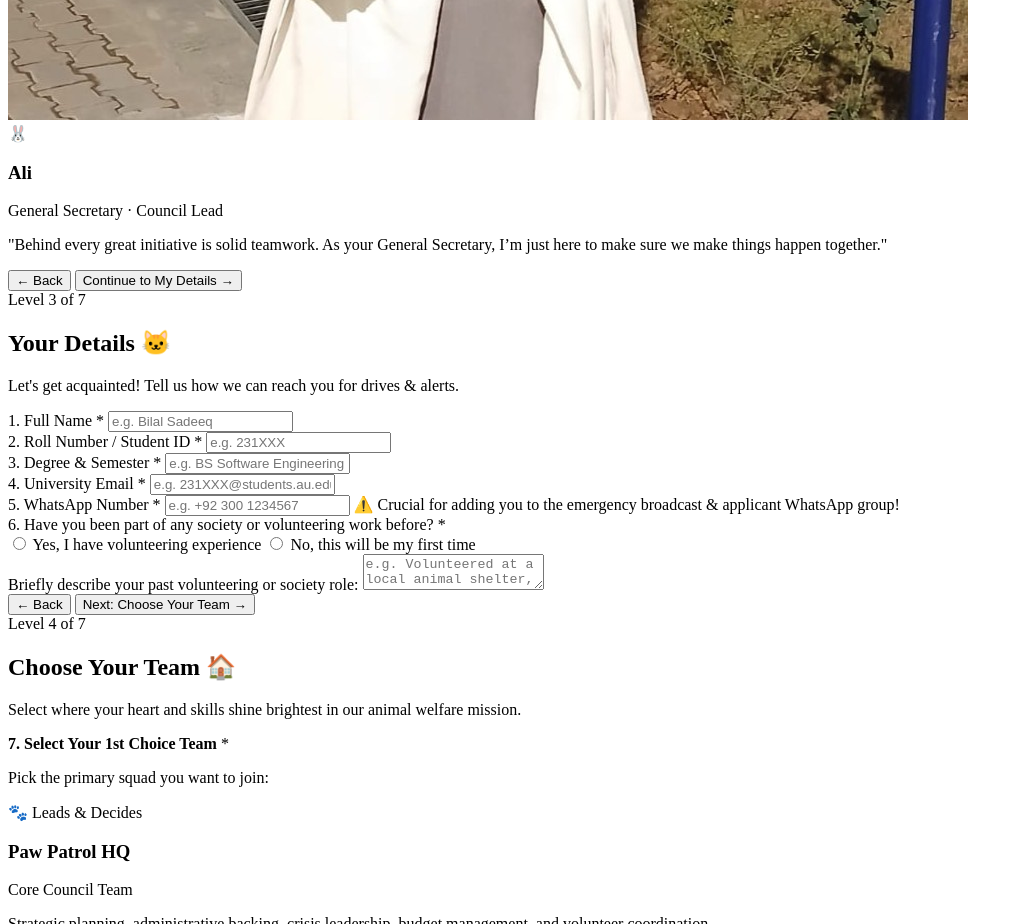
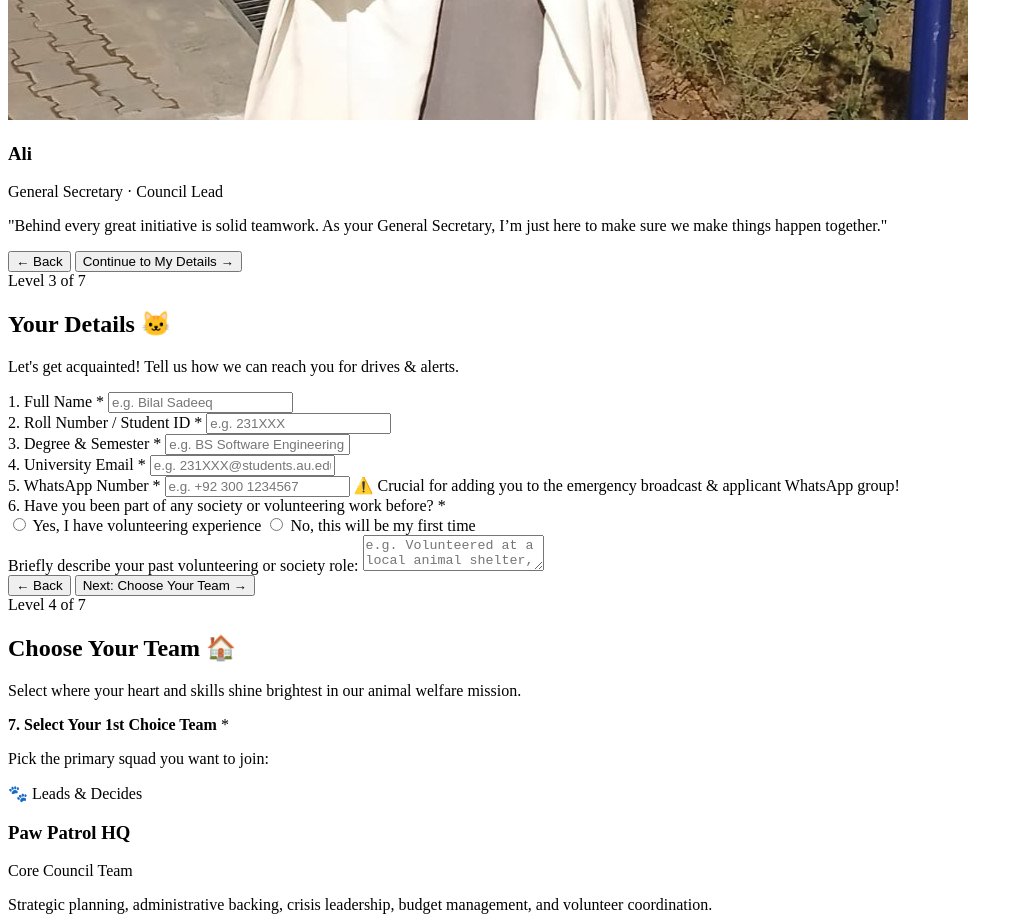
Before and after one commit to Arslan-SoftwareEngineer/PawQuest, a website built with Vite: page index.html in a window 1280 px wide. Shown: the part 4840-5764 px from the top of the page, without its empty margins (0-1023 px from the left). Built offline with nearby package versions, Linux system fonts and the light colour scheme; a script that the page names is missing.

Commit message:
Removed Ali's Hero

```diff
--- a/index.html
+++ b/index.html
@@ -281,7 +281,6 @@
               <!-- 📸 ALI'S PHOTO: Type your image destination below (e.g. "images/ali.jpg") -->
               <img src="images/ali.jpeg" alt="Ali - General Secretary" class="council-photo"
                 onerror="this.style.display='none'; this.nextElementSibling.style.display='flex';">
-              <div class="avatar-hero-fallback rabbit-hero-theme">🐰</div>
             </div>
             <h3 class="council-name">Ali</h3>
             <span class="council-role">General Secretary · Council Lead</span>
```
